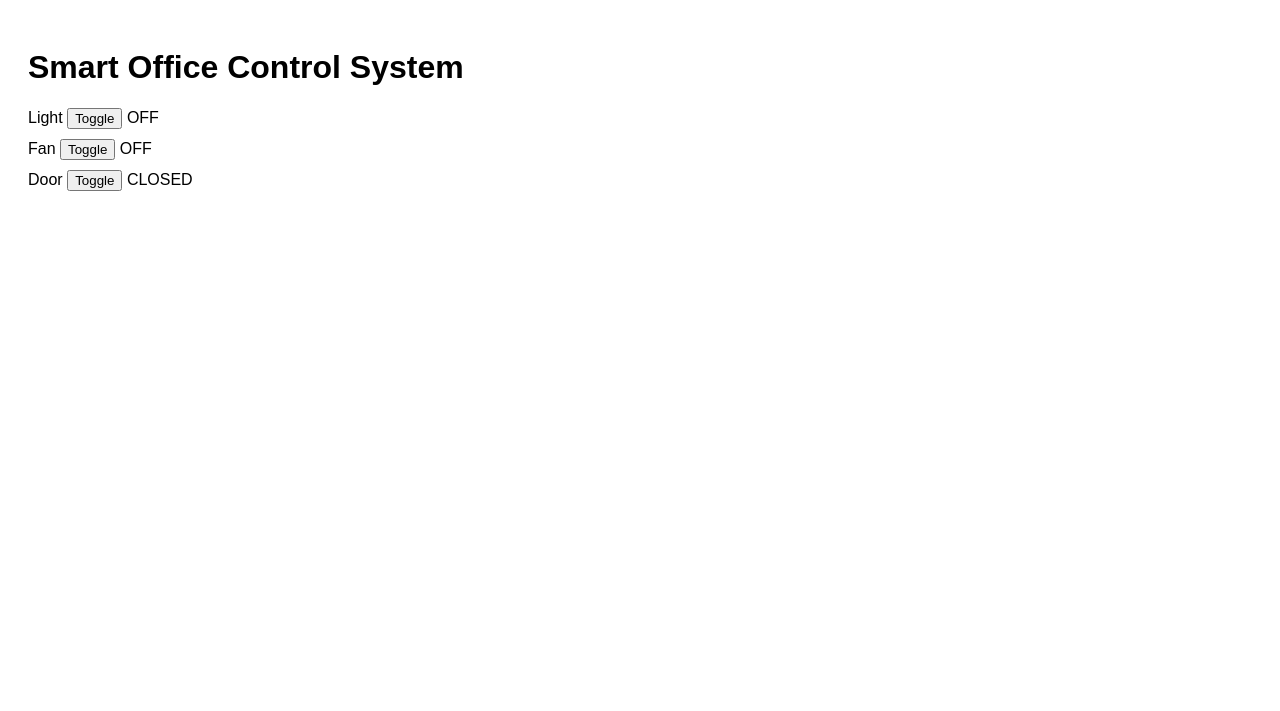
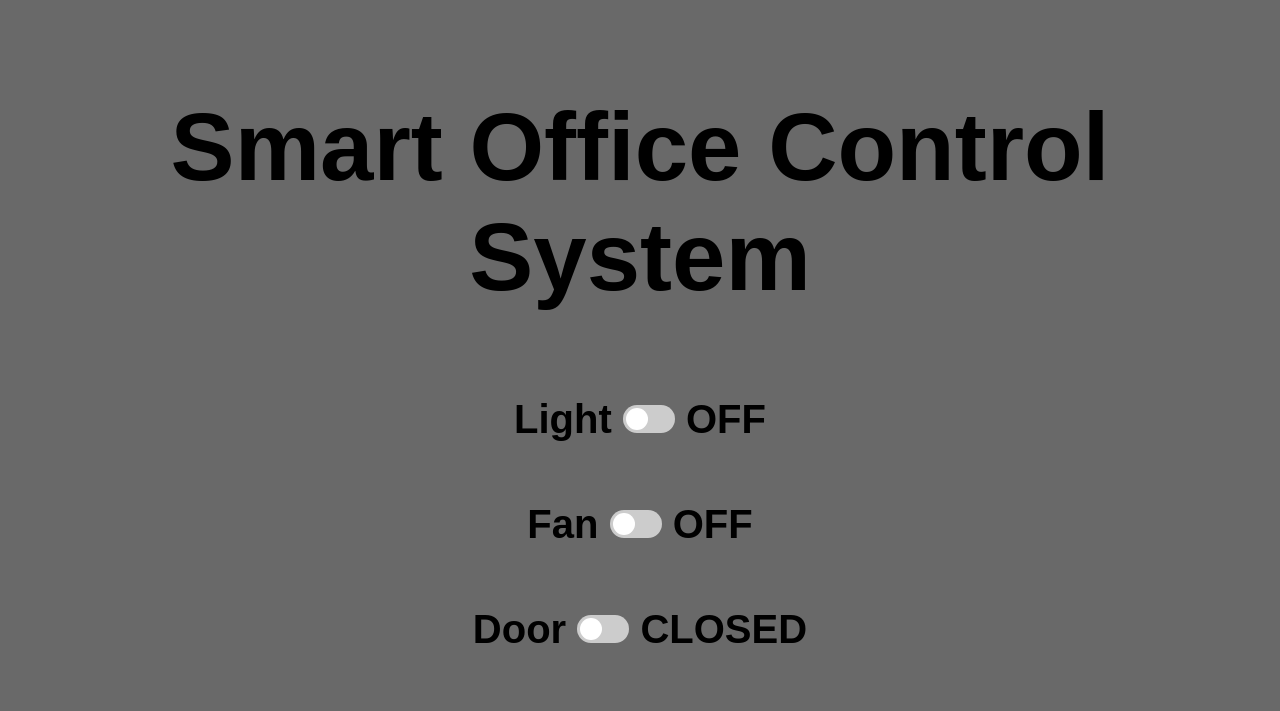
Before and after one commit to yhungp6/smart-systems-lab, a Flask app: page / in a window 1280 px wide. Shown: the top 711 px of the page. Run offline with Flask 3, Linux system fonts and the light colour scheme.

Commit message:
Refine Phase 1 UI and Control Logic

```diff
--- a/smart-office/phase-1-control/static/script.js
+++ b/smart-office/phase-1-control/static/script.js
@@ -9,4 +9,6 @@ function updateUI(states) {
     document.getElementById("light-status").innerText = states.light ? "ON" : "OFF";
     document.getElementById("fan-status").innerText = states.fan ? "ON" : "OFF";
     document.getElementById("door-status").innerText = states.door ? "OPEN" : "CLOSED";
+
+    document.getElementById("light-switch").checked = light.states;
 }
--- a/smart-office/phase-1-control/static/style.css
+++ b/smart-office/phase-1-control/static/style.css
@@ -2,8 +2,67 @@
 body {
     font-family: Arial, Helvetica, sans-serif;
     padding: 20px;
+    background: #696969;
+    text-align: center;
+    font-size: 3rem;
+    font-weight: 600;
 }
 
 .device {
-    margin: 10px 0;
+    font-size: 40px;
+    margin: 20px;
+    padding: 20px;
 }
+
+/* Buttons for the Devices */
+.switch {
+    position: relative;
+    display: inline-block;
+    width: 52px;
+    height: 28px;
+}
+
+.switch input {
+    position: absolute;
+    top: 0;
+    left: 0;
+    width: 100%;
+    height: 100%;
+    margin: 0;
+    opacity: 0;
+    cursor: pointer;
+    z-index: 2;
+}
+
+.slider {
+    position: absolute;
+    top: 0;
+    left: 0;
+    width: 100%;
+    height: 100%;
+    background-color: #ccc;
+    transition: 0.3s;
+    border-radius: 28px;
+    z-index: 1;
+}
+
+.slider:before {
+    content: "";
+    position: absolute;
+    height: 22px;
+    width: 22px;
+    left: 3px;
+    top: 3px;
+    background-color: white;
+    transition: 0.3s;
+    border-radius: 50%;
+}
+
+/* ---------On STATE---------- */
+input:checked + .slider {
+    background-color: #4CAF50;
+}
+
+input:checked + .slider:before {
+    transform: translateX(26px);
+}
--- a/smart-office/phase-1-control/templates/index.html
+++ b/smart-office/phase-1-control/templates/index.html
@@ -11,19 +11,28 @@
 
     <div class="device">
         <span>Light</span>
-        <button onclick="toggleDevice('light')">Toggle</button>
+        <label class="switch">
+            <input type="checkbox" id="light-switch" onchange="toggleDevice('light')">
+            <span class="slider"></span>
+        </label>
         <span id="light-status">OFF</span>
     </div>
 
     <div class="device">
         <span>Fan</span>
-        <button onclick="toggleDevice('fan')">Toggle</button>
+        <label class="switch">
+            <input type="checkbox" id="fan-switch" onchange="toggleDevice('fan')">
+            <span class="slider"></span>
+        </label>
         <span id="fan-status">OFF</span>
     </div>
 
     <div class="device">
         <span>Door</span>
-        <button onclick="toggleDevice('door')">Toggle</button>
+        <label class="switch">
+            <input type="checkbox" id="door-switch" onchange="toggleDevice('door')">
+            <span class="slider"></span>
+        </label>
         <span id="door-status">CLOSED</span>
     </div>
 
```
